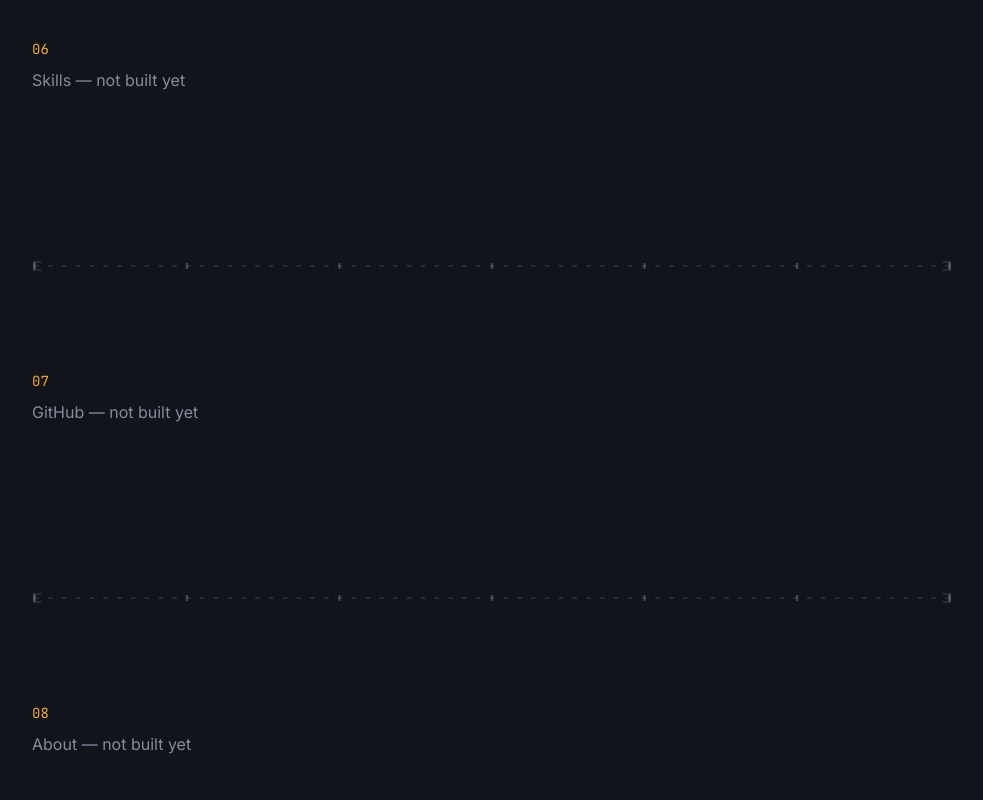
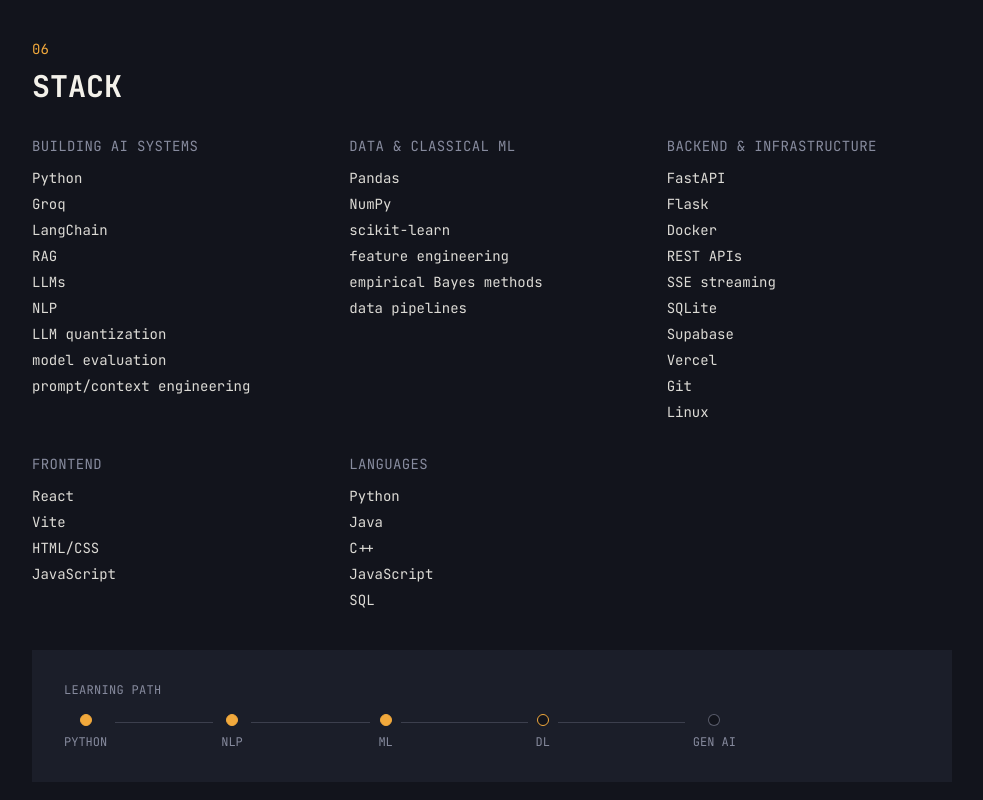
Before and after one commit to Sithranjan-Suresh/portfolio, a React (Vite) app: page / in a window 1280 px wide. Shown: the part 3720-4520 px from the top of the page, without its empty margins (176-1159 px from the left). Built offline with nearby package versions, Linux system fonts and the light colour scheme.

Commit message:
Build Skills + Learning Path section

```diff
--- a/src/App.jsx
+++ b/src/App.jsx
@@ -7,6 +7,7 @@ import Hero from './sections/Hero'
 import ProofStrip from './sections/ProofStrip'
 import Experience from './sections/Experience'
 import OtherProjects from './sections/OtherProjects'
+import Skills from './sections/Skills'
 import Placeholder from './sections/Placeholder'
 
 const builtSections = {
@@ -14,6 +15,7 @@ const builtSections = {
   proof: ProofStrip,
   experience: Experience,
   projects: OtherProjects,
+  skills: Skills,
 }
 
 function App() {
--- /dev/null
+++ b/src/sections/Skills.jsx
@@ -0,0 +1,81 @@
+const skillGroups = [
+  {
+    title: 'Building AI systems',
+    items: ['Python', 'Groq', 'LangChain', 'RAG', 'LLMs', 'NLP', 'LLM quantization', 'model evaluation', 'prompt/context engineering'],
+  },
+  {
+    title: 'Data & classical ML',
+    items: ['Pandas', 'NumPy', 'scikit-learn', 'feature engineering', 'empirical Bayes methods', 'data pipelines'],
+  },
+  {
+    title: 'Backend & infrastructure',
+    items: ['FastAPI', 'Flask', 'Docker', 'REST APIs', 'SSE streaming', 'SQLite', 'Supabase', 'Vercel', 'Git', 'Linux'],
+  },
+  {
+    title: 'Frontend',
+    items: ['React', 'Vite', 'HTML/CSS', 'JavaScript'],
+  },
+  {
+    title: 'Languages',
+    items: ['Python', 'Java', 'C++', 'JavaScript', 'SQL'],
+  },
+]
+
+const learningPath = [
+  { label: 'PYTHON', status: 'solid' },
+  { label: 'NLP', status: 'solid' },
+  { label: 'ML', status: 'solid' },
+  { label: 'DL', status: 'current' },
+  { label: 'GEN AI', status: 'next' },
+]
+
+function Skills() {
+  return (
+    <section id="skills" className="py-24">
+      <span className="font-mono text-signal-amber text-sm">06</span>
+      <h2 className="font-mono font-bold text-2xl sm:text-3xl mt-2 mb-8">STACK</h2>
+
+      <div className="grid grid-cols-1 sm:grid-cols-2 lg:grid-cols-3 gap-8 font-mono text-sm">
+        {skillGroups.map((group) => (
+          <div key={group.title}>
+            <p className="text-muted uppercase tracking-wide mb-3">{group.title}</p>
+            <ul className="space-y-1.5">
+              {group.items.map((item) => (
+                <li key={item} className="text-primary/90">
+                  {item}
+                </li>
+              ))}
+            </ul>
+          </div>
+        ))}
+      </div>
+
+      <div className="bg-panel p-6 sm:p-8 mt-10">
+        <p className="font-mono text-xs text-muted uppercase tracking-wide mb-4">Learning Path</p>
+        <div className="flex items-center justify-between max-w-2xl">
+          {learningPath.map((step, index) => (
+            <div key={step.label} className="flex items-center flex-1 last:flex-none">
+              <div className="flex flex-col items-center gap-2">
+                <span
+                  className={`block h-3 w-3 rounded-full border ${
+                    step.status === 'solid'
+                      ? 'bg-signal-amber border-signal-amber'
+                      : step.status === 'current'
+                        ? 'bg-base border-signal-amber'
+                        : 'bg-base border-muted/60'
+                  }`}
+                />
+                <span className="font-mono text-xs text-muted whitespace-nowrap">{step.label}</span>
+              </div>
+              {index < learningPath.length - 1 && (
+                <span className="h-px flex-1 bg-muted/30 mx-2 mb-5" />
+              )}
+            </div>
+          ))}
+        </div>
+      </div>
+    </section>
+  )
+}
+
+export default Skills
```
